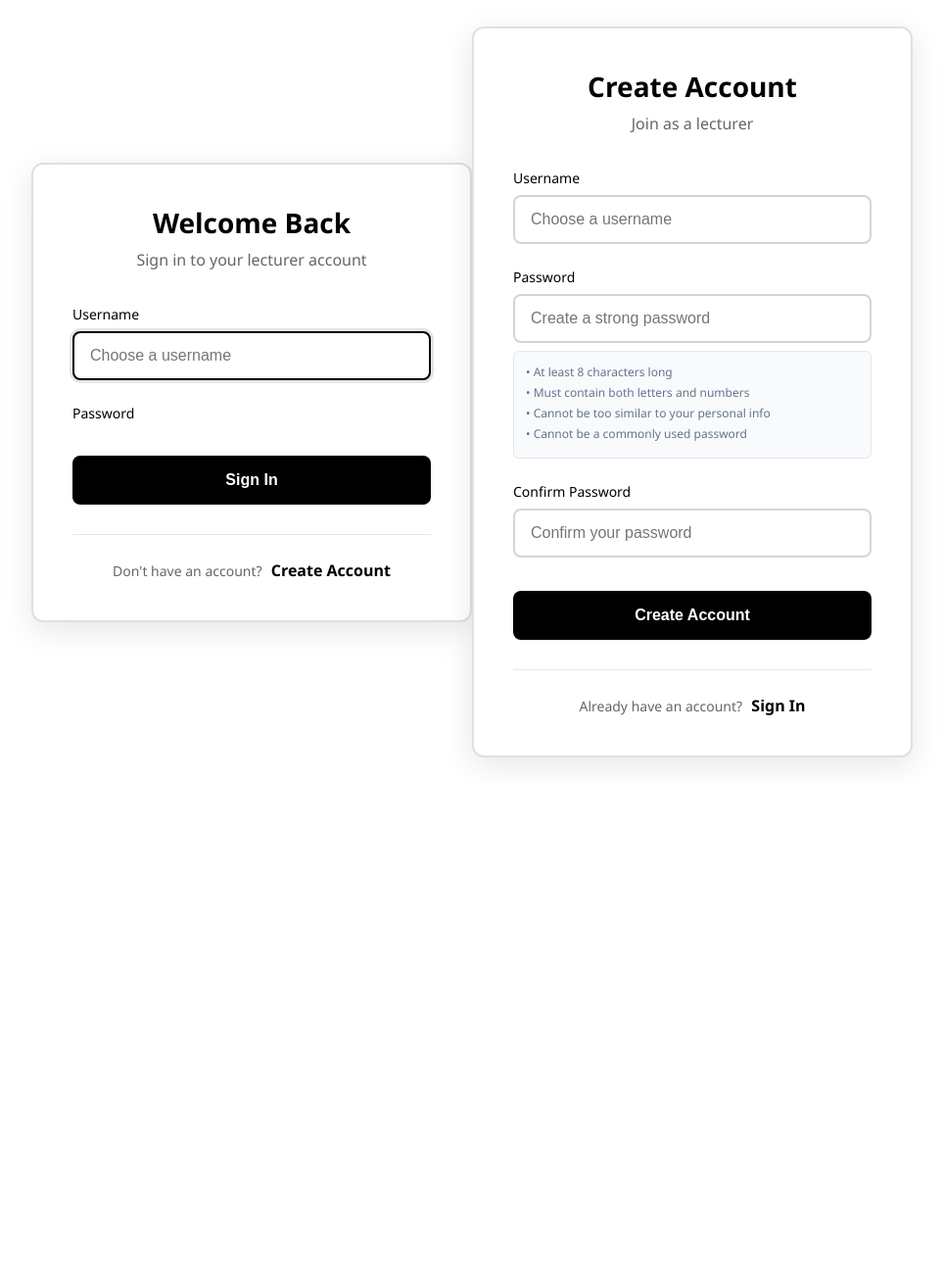
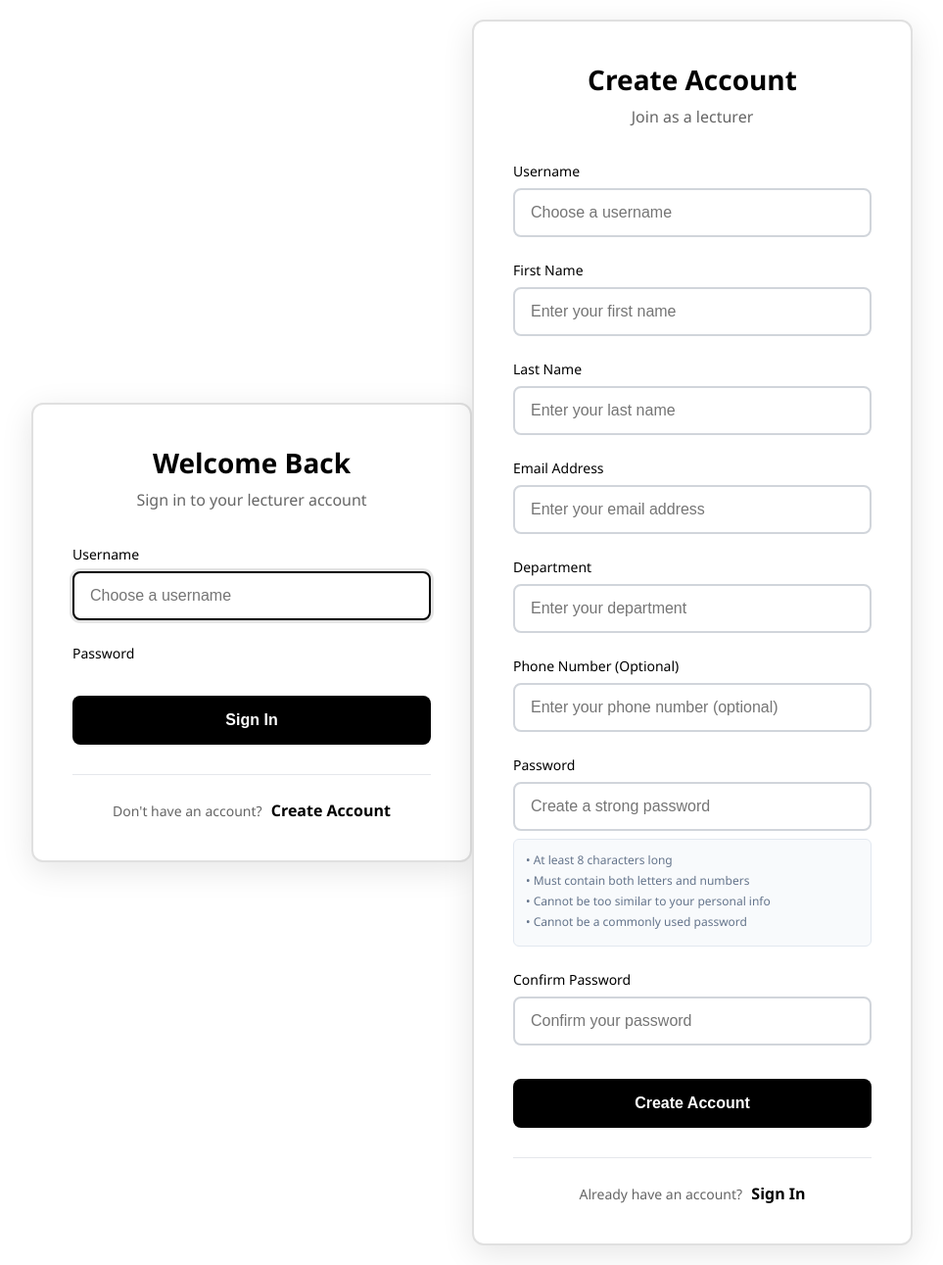
Before and after one commit to MuthoniGathiithi/Djnago_Attendance_Sytem, a Django app: page /lecturer/register/ in a window 1280 px wide. Shown: the whole page at 98% size, without its empty margins (158-1121 px from the left). Before the commit the page ends 781 px from the top, so only its background shows below. Run offline with Django 5.2, Linux system fonts and the light colour scheme.

```diff
--- a/qr_attendance_system/lecturer/templates/lecturer/register.html
+++ b/qr_attendance_system/lecturer/templates/lecturer/register.html
@@ -441,6 +441,31 @@
             </div>
 
             <div class="form-group">
+                <label for="{{ form.first_name.id_for_label }}" class="form-label">First Name</label>
+                {{ form.first_name }}
+            </div>
+
+            <div class="form-group">
+                <label for="{{ form.last_name.id_for_label }}" class="form-label">Last Name</label>
+                {{ form.last_name }}
+            </div>
+
+            <div class="form-group">
+                <label for="{{ form.email.id_for_label }}" class="form-label">Email Address</label>
+                {{ form.email }}
+            </div>
+
+            <div class="form-group">
+                <label for="{{ form.department.id_for_label }}" class="form-label">Department</label>
+                {{ form.department }}
+            </div>
+
+            <div class="form-group">
+                <label for="{{ form.phone_number.id_for_label }}" class="form-label">Phone Number (Optional)</label>
+                {{ form.phone_number }}
+            </div>
+
+            <div class="form-group">
                 <label for="{{ form.password1.id_for_label }}" class="form-label">Password</label>
                 {{ form.password1 }}
                 <div class="password-requirements">
@@ -466,19 +491,60 @@
     </div>
 
     <script>
-        // Style form inputs
+        // Style form inputs and set placeholders
         document.addEventListener('DOMContentLoaded', function() {
-            const inputs = document.querySelectorAll('input[type="text"], input[type="password"]');
+            const inputs = document.querySelectorAll('input[type="text"], input[type="password"], input[type="email"], input[type="tel"]');
             inputs.forEach(input => {
                 input.classList.add('form-input');
-                if (input.name === 'username') {
-                    input.placeholder = 'Choose a username';
-                } else if (input.name === 'password1') {
-                    input.placeholder = 'Create a strong password';
-                } else if (input.name === 'password2') {
-                    input.placeholder = 'Confirm your password';
+
+                // Set placeholders based on field name
+                const placeholders = {
+                    'username': 'Choose a username',
+                    'first_name': 'Enter your first name',
+                    'last_name': 'Enter your last name',
+                    'email': 'Enter your email address',
+                    'department': 'Enter your department',
+                    'phone_number': 'Enter your phone number (optional)',
+                    'password1': 'Create a strong password',
+                    'password2': 'Confirm your password'
+                };
+
+                if (placeholders[input.name]) {
+                    input.placeholder = placeholders[input.name];
                 }
+
+                // Add focus/blur effects
+                input.addEventListener('focus', function() {
+                    this.parentElement.classList.add('focused');
+                });
+
+                input.addEventListener('blur', function() {
+                    this.parentElement.classList.remove('focused');
+                });
             });
+
+            // Add form validation feedback
+            const form = document.querySelector('form');
+            if (form) {
+                form.addEventListener('submit', function(e) {
+                    let isValid = true;
+                    const requiredFields = form.querySelectorAll('[required]');
+
+                    requiredFields.forEach(field => {
+                        if (!field.value.trim()) {
+                            isValid = false;
+                            field.classList.add('error');
+                        } else {
+                            field.classList.remove('error');
+                        }
+                    });
+
+                    if (!isValid) {
+                        e.preventDefault();
+                        alert('Please fill in all required fields.');
+                    }
+                });
+            }
         });
     </script>
 </body>
```
Also changed, not shown: qr_attendance_system/db.sqlite3.
